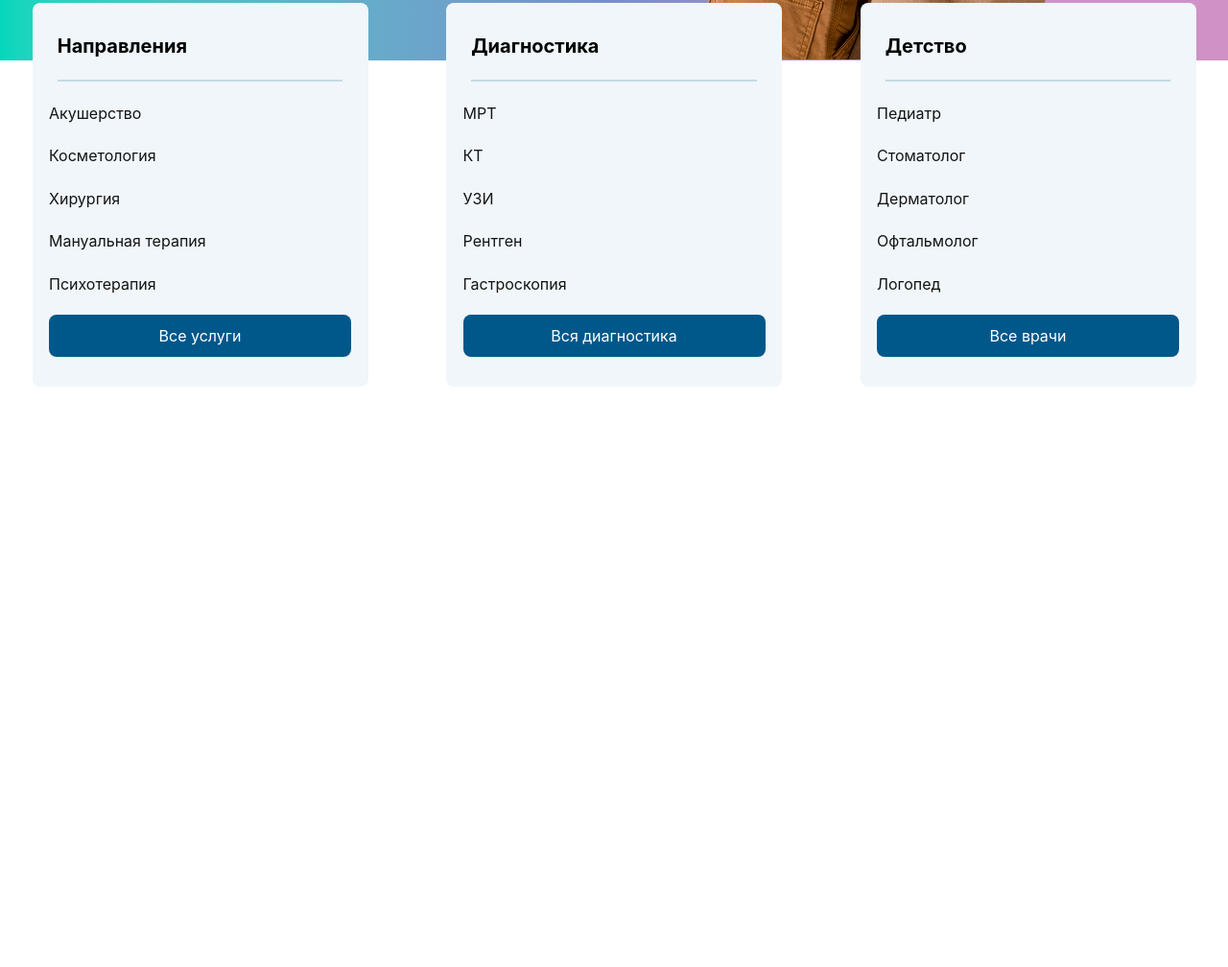
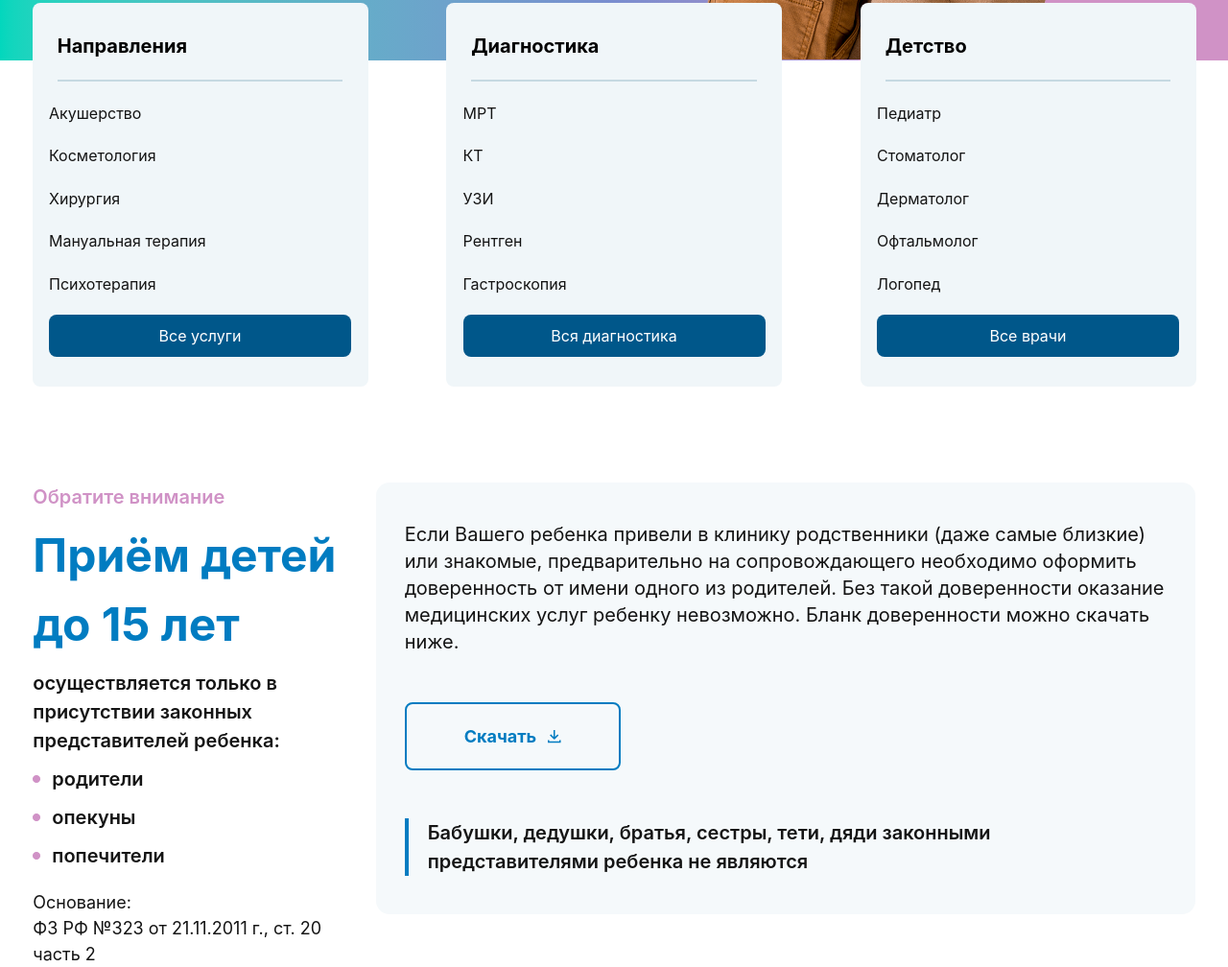
Before and after one commit to simle-pro/Exam-4.end, a website: page src/page2.html in a window 1280 px wide. Shown: the part 822-1830 px from the top of the page at 96% size. Before the commit the page ends 1285 px from the top, so only its background shows below. Drawn offline with nearby package versions, Linux system fonts and the light colour scheme; files that its build step writes are made by us from their sources.

Commit message:
A.D add section2

```diff
--- a/src/page2.html
+++ b/src/page2.html
@@ -140,7 +140,8 @@
          <p class="pb-[20px] w-[90%] text-[#141414]">УЗИ</p>
          <p class="pb-[20px] w-[90%] text-[#141414]">Рентген</p>
          <p class="pb-[20px] w-[90%] text-[#141414]">Гастроскопия</p>
-         <button class="py-[10px] w-[90%] text-white rounded-lg bg-[#00578A] hover:bg-[#023959]">Вся диагностика</button>
+         <button class="py-[10px] w-[90%] text-white rounded-lg bg-[#00578A] hover:bg-[#023959]">Вся
+            диагностика</button>
       </div>
       <div class="w-[350px] h-[400px] flex flex-col justify-evenly items-center bg-[#F0F6F9] rounded-lg py-[30px]">
          <h1 class="border-b-2 pb-[20px] w-[85%] border-[#C6D9E2] text-[20px] font-[700]">Детство</h1>
@@ -152,6 +153,33 @@
          <button class="py-[10px] w-[90%] text-white rounded-lg bg-[#00578A] hover:bg-[#023959]">Все врачи</button>
       </div>
    </section>
+
+
+   <section class="flex flex-col justify-center items-center gap-y-[30px] lg:flex-row max-w-[1400px] m-auto lg:px-[30px] lg:gap-7 mt-[40px]">
+      <aside class="lg:w-[27%] w-[95%] lg:h-[450px] h-[600px] flex flex-col items-start justify-evenly gap-y-[20px]">
+         <div class="flex flex-col gap-y-[10px]">
+            <p class="font-[600] text-[20px] text-[#D092C6]">Обратите внимание</p>
+            <h1 class="font-[700] text-[48px] text-[#017CC1]">Приём детей до 15 лет</h1>
+            <p class="font-[600] text-[20px] text-[#141414]">осуществляется только в присутствии законных представителей ребенка:</p>
+            <p class="flex items-center gap-3 font-[600] text-[20px] text-[#141414]"><span><img src="./page2img/Ellipse 20.png" alt=""></span> родители</p>
+            <p class="flex items-center gap-3 font-[600] text-[20px] text-[#141414]"><span><img src="./page2img/Ellipse 20.png" alt=""></span> опекуны</p>
+            <p class="flex items-center gap-3 font-[600] text-[20px] text-[#141414]"><span><img src="./page2img/Ellipse 20.png" alt=""></span> попечители</p>
+         </div>
+         <div>
+            <p class="font-[400] text-[18px] text-[#141414]">Основание:</p>
+            <p class="font-[400] text-[18px] text-[#141414]">ФЗ РФ №323 от 21.11.2011 г., ст. 20 часть 2</p>
+         </div>
+      </aside>
+      <aside class="lg:w-[70%] w-[95%] lg:h-[450px] h-[700px] flex flex-col items-start justify-between bg-[#F5F9FB] rounded-[14px] px-[30px] py-[40px]">
+         <p class="font-[400] text-[20px] text-[#141414] leading-[28px]">Если Вашего ребенка привели в клинику родственники (даже самые близкие) или знакомые, предварительно на
+            сопровождающего необходимо оформить доверенность от имени одного из родителей. Без такой доверенности
+            оказание медицинских услуг ребенку невозможно. Бланк доверенности можно скачать ниже.</p>
+         <button class="flex items-center gap-3 text-[#017CC1] text-[18px] font-[700] border-2 border-[#017CC1] rounded-lg py-[20px] px-[60px]">Скачать<span><img src="./page2img/Group 9325.png" alt=""></span></button>
+         <div>
+            <p class="font-[600] text-[20px] text-[#141414] border-l-4 pl-[20px] border-[#017CC1]">Бабушки, дедушки, братья, сестры, тети, дяди законными представителями ребенка не являются</p>
+         </div>
+      </aside>
+   </section>
 </body>
 
 </html>
```
Also changed, not shown: src/page2img/Ellipse 20.png (added), src/page2img/Group 9325.png (added).
